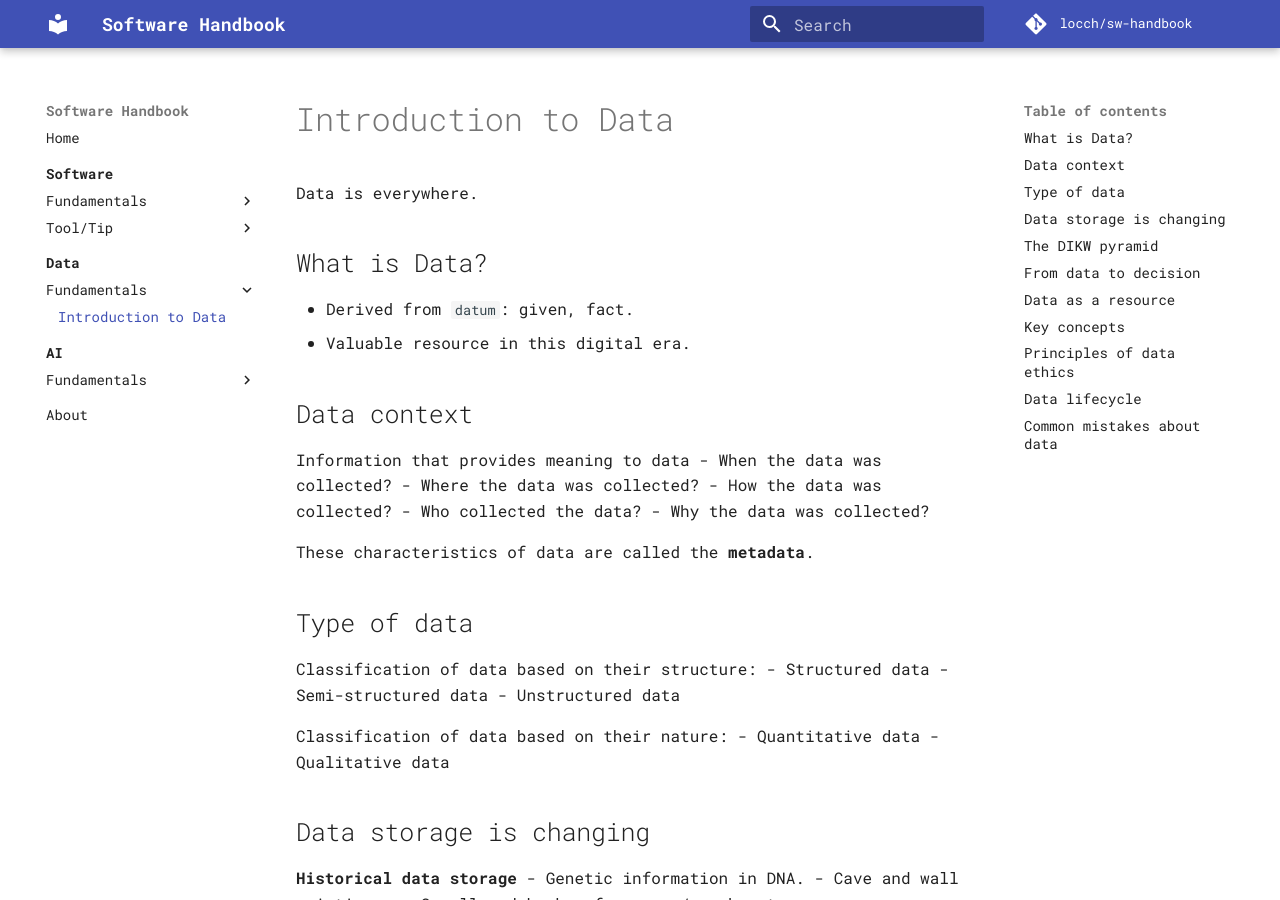
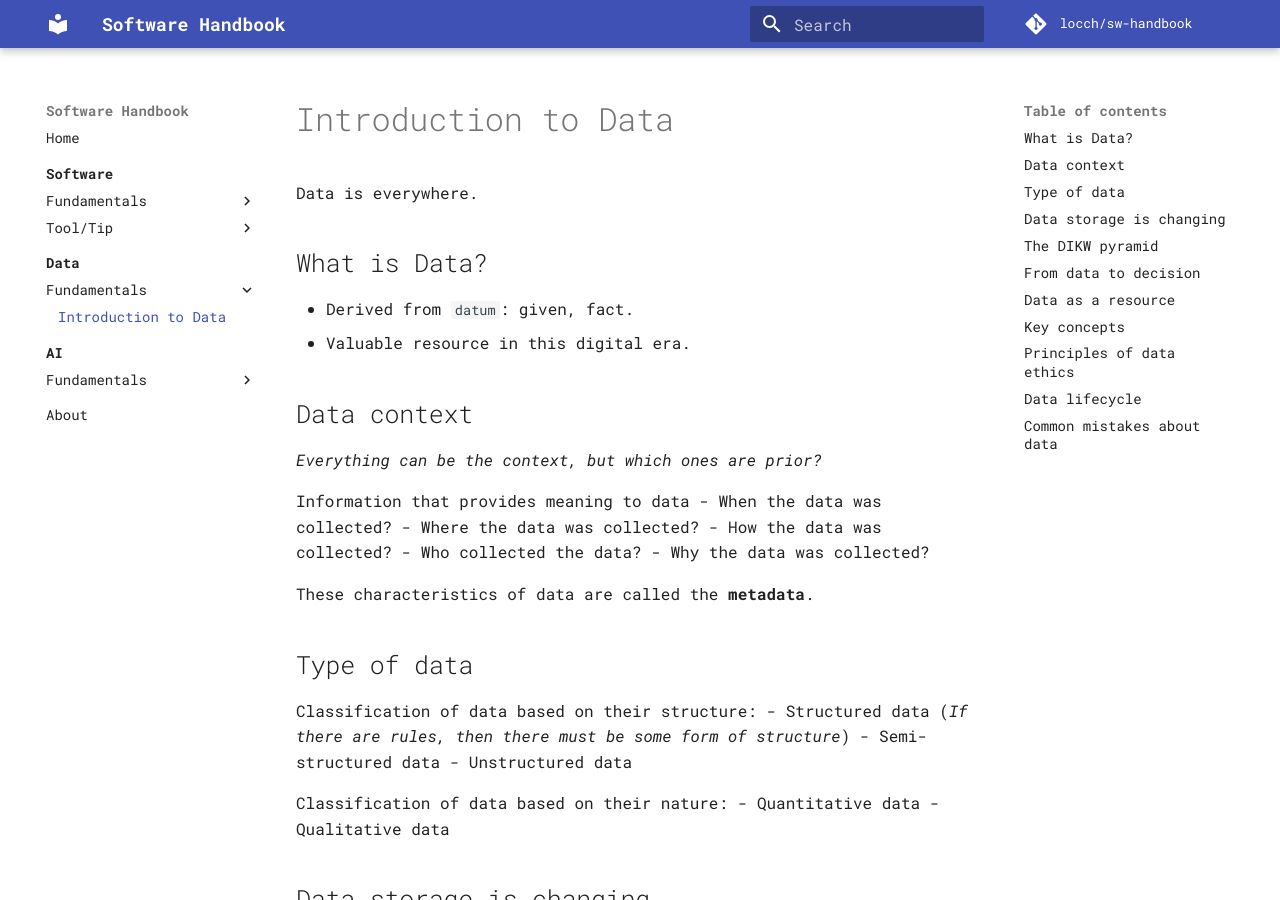
Before and after one commit to locchh/sw-handbook, an MkDocs documentation site: the page built from docs/data/basics/introduction_to_data.md, in a window 1280 px wide and 900 px high. Built offline with MkDocs 1.6.1 and Material for MkDocs 9.7.7, drawn with Linux system fonts in a browser that asks for light colours; comment, search, counter and statistics services are not loaded.

Commit message:
add quotes

```diff
--- a/docs/data/basics/introduction_to_data.md
+++ b/docs/data/basics/introduction_to_data.md
@@ -8,6 +8,8 @@ Data is everywhere.
 - Valuable resource in this digital era.
 
 ## Data context
+
+*Everything can be the context, but which ones are prior?*
 
 Information that provides meaning to data
 - When the data was collected?
@@ -21,7 +23,7 @@ These characteristics of data are called the **metadata**.
 ## Type of data
 
 Classification of data based on their structure:
-- Structured data
+- Structured data (*If there are rules, then there must be some form of structure*)
 - Semi-structured data
 - Unstructured data
 
--- a/mkdocs.yml
+++ b/mkdocs.yml
@@ -49,6 +49,7 @@ nav:
         - Study Guide: software/basics/study_guide.md
       - Tool/Tip:
         - Database: software/tool_tip/database.md
+        - Prompting: software/tool_tip/prompting.md
   - Data:
       - Overview: data/index.md
       - Fundamentals:
```
Also changed, not shown: docs/ai/basics/concepts.md (+2 -0 lines), docs/software/tool_tip/prompting.md (added, +4 -0 lines).
